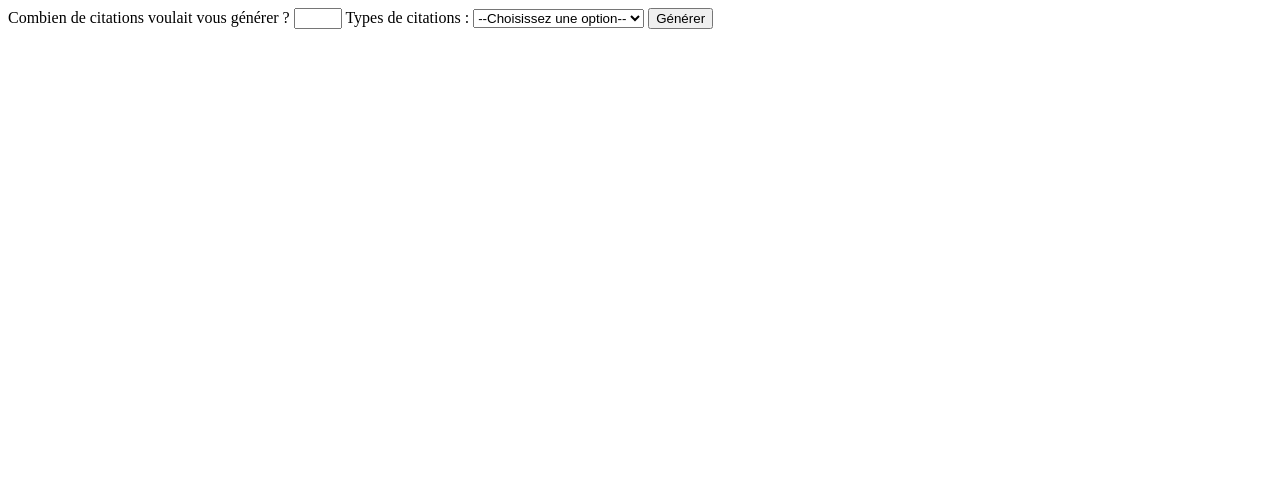
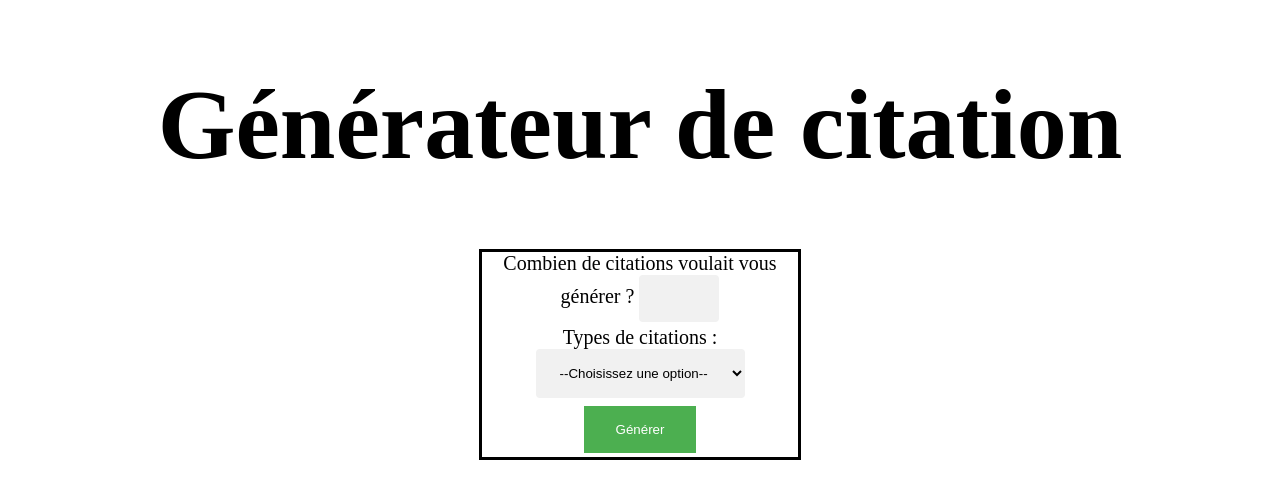
Before and after one commit to Quent1125/Projet-5, a plain HTML site: page index.html in a window 1280 px wide. Drawn offline with Linux system fonts and the light colour scheme.

Commit message:
ajout du css et du bouton arreter

```diff
--- a/generateur.js
+++ b/generateur.js
@@ -14,15 +14,17 @@ function generateur(nb,type){
   let texte = "";
   if (nb > 0){
     if (type !== "" ){
+      document.getElementById("titre1").style.display = "block";
+      document.getElementById("form2").style.display = "block";
       if (type === "2" ){
         for (let i = 0 ; i<nb ; i++){
-          texte = "citation"+ (i+1) +  " :" + debutT2[getRandomInt(debutT2.length)] + milieuT2[getRandomInt(milieuT2.length)] + finT2[getRandomInt(finT2.length)]+ " \n" ;
+          texte = "Citation "+ (i+1) +  " : " + debutT2[getRandomInt(debutT2.length)] +" "+ milieuT2[getRandomInt(milieuT2.length)] +" "+ finT2[getRandomInt(finT2.length)]+ " \n" ;
           document.getElementById("citationZone").innerText += texte ;
         }
       }
       if (type === "1"){
         for (let i = 0 ; i<nb ; i++){
-          texte = "citation"+ (i+1) +  " :" + debutT1[getRandomInt(debutT1.length)] + milieuT1[getRandomInt(milieuT1.length)] + finT1[getRandomInt(finT1.length)]+ " \n" ;
+          texte = "Citation "+ (i+1) +  " : " + debutT1[getRandomInt(debutT1.length)] +" "+ milieuT1[getRandomInt(milieuT1.length)] +" "+ finT1[getRandomInt(finT1.length)]+ " \n" ;
           document.getElementById("citationZone").innerText += texte ;
         }
       }
@@ -34,3 +36,9 @@ function generateur(nb,type){
     document.getElementById("citationZone").innerText = "Pas de nombre de citation séléctionner" ;
   }
 }
+
+
+document.getElementById("btn2").addEventListener('click', document.location.reload(true));
+
+
+document.getElementById("btn1").addEventListener('click',generateur(document.getElementById('nb').value,document.getElementById('typesC').value));
--- /dev/null
+++ b/index.css
@@ -0,0 +1,66 @@
+.bloc1{
+    border: solid;
+    margin-left: auto;
+    margin-right: auto;
+    width: 25%;
+}
+
+h1{
+    text-align: center;
+    font-size: 100px;
+}
+
+input[type=number]:focus {
+    border: 3px solid #555;
+}
+
+input[type=number] {
+    width: auto;
+    padding: 16px 20px;
+    margin-bottom: 4px;
+    border: none;
+    border-radius: 4px;
+    background-color: #f1f1f1;
+}
+
+select {
+    width: auto;
+    padding: 16px 20px;
+    margin-bottom: 4px;
+    border: none;
+    border-radius: 4px;
+    background-color: #f1f1f1;
+}
+
+input[type=submit] {
+    background-color: #4CAF50;
+    border: none;
+    color: white;
+    padding: 16px 32px;
+    text-decoration: none;
+    margin: 4px 2px;
+    cursor: pointer;
+}
+
+form{
+    text-align: center;
+    margin-left: auto;
+    font-size: 20px;
+}
+
+.citationZone{
+    text-align: center;
+    font-size: 35px;
+    margin-left: auto;
+    margin-right: auto;
+    width: 50%;
+}
+
+#titre1{
+    display: none;
+}
+
+#form2{
+    display: none;
+    margin-top: 5%;
+}
--- a/index.html
+++ b/index.html
@@ -4,29 +4,36 @@
     <meta charset="UTF-8">
     <title>Générateur de Citation</title>
     <script type="text/javascript" src="generateur.js"></script>
+    <link rel="stylesheet" media="screen" type="text/css" href="index.css"/>
 </head>
 <body>
 
 
-<form>
+<h1>Générateur de citation</h1>
 
-    <label for="nb">Combien de citations voulait vous générer ? </label><input id="nb" type="number" max="5" min="1" >
-    <label>Types de citations : </label>
-    <select name="typesC" id="typesC">
-        <option value="">--Choisissez une option--</option>
-        <option value="1">Type1</option>
-        <option value="2">Type2</option>
-    </select>
-    <input type="submit" id="btn1" value="Générer" onclick="generateur(document.getElementById('nb').value,document.getElementById('typesC').value);return false;">
+<div class="bloc1">
 
 
+    <form>
+        <label for="nb">Combien de citations voulait vous générer ? </label>
+        <input id="nb" type="number" max="5" min="1" ><br>
+        <label>Types de citations : </label>
+        <select name="typesC" id="typesC">
+            <option value="">--Choisissez une option--</option>
+            <option value="1">Type1</option>
+            <option value="2">Type2</option>
+        </select><br>
+        <input type="submit" id="btn1" value="Générer" onclick="generateur(document.getElementById('nb').value,document.getElementById('typesC').value);return false;">
+    </form>
 
+</div>
+<br>
+<h1 id="titre1" >Citation</h1>
+<div class="citationZone" id="citationZone"></div>
 
-
+<form id="form2">
+    <input type="submit" id="btn2" value="Arrêter" >
 </form>
-
-
-    <div class="citationZone" id="citationZone"></div>
 
 
 
```
